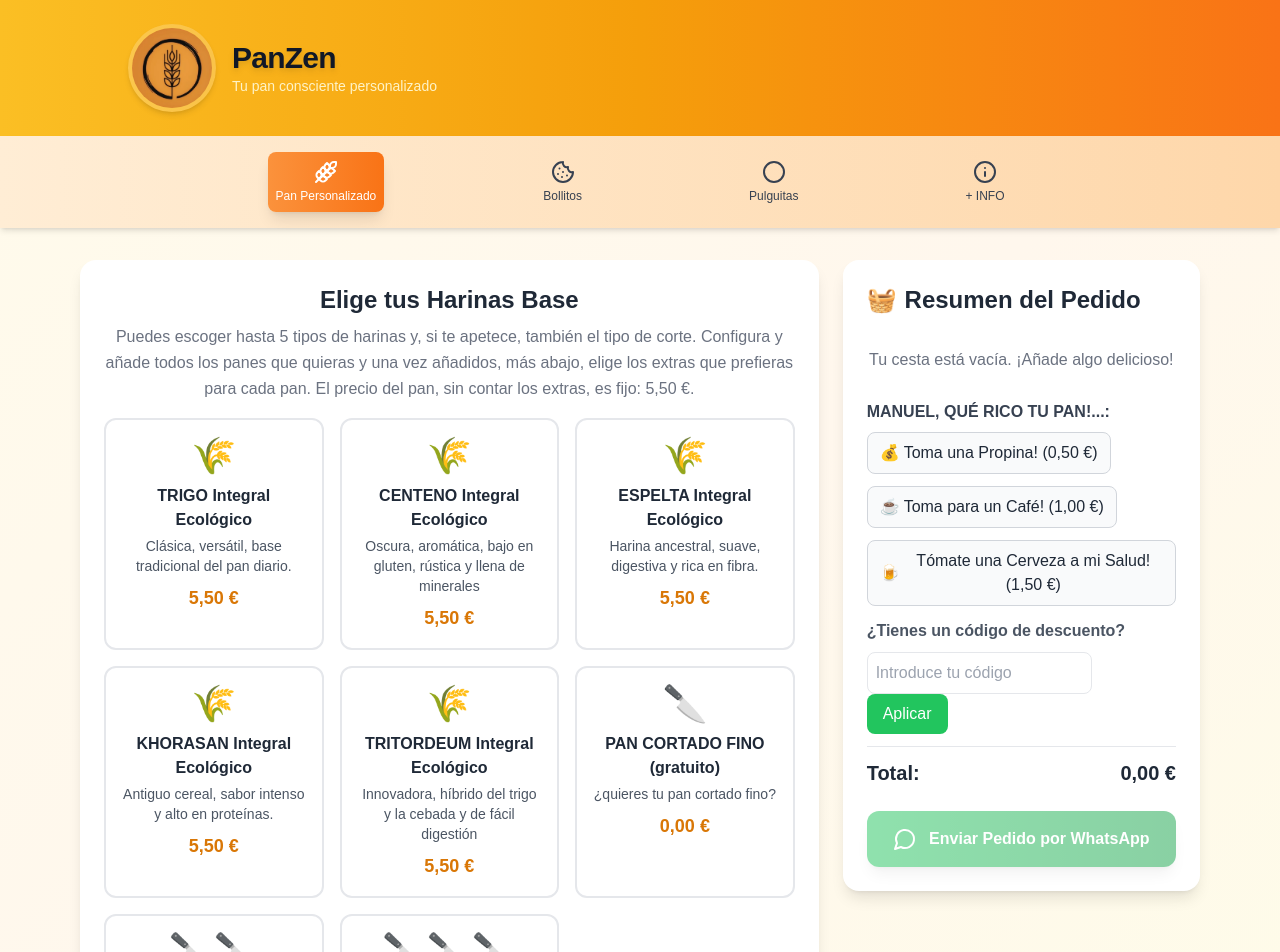
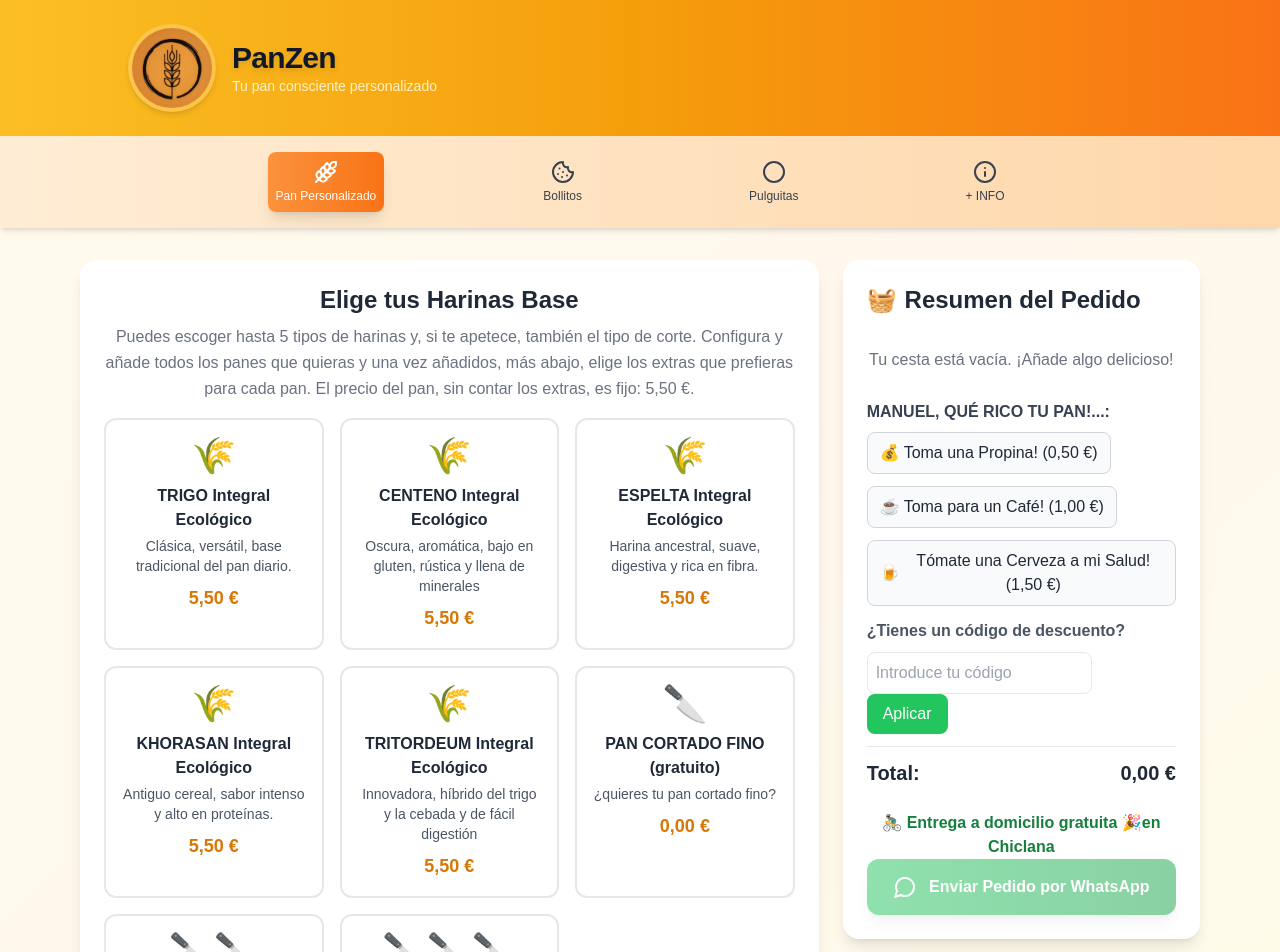
Before and after one commit to ruiznietocom-web/panes4, a React (Create React App) app: page / in a window 1280 px wide. Shown: the top 952 px of the page. Built offline with nearby package versions, Linux system fonts and the light colour scheme.

Commit message:
Update OrderSummary.js

```diff
--- a/src/components/OrderSummary.js
+++ b/src/components/OrderSummary.js
@@ -406,7 +406,10 @@ if (appliedDiscount) {
           <span>{formatPrice(total)}</span>
         </div>
       </div>
-
+{/* ENTREGA GRATUITA */}
+<div className="mt-2 text-center text-green-700 font-semibold">
+  🚴‍♂️ Entrega a domicilio gratuita 🎉en <span className="font-bold">Chiclana</span>
+</div>
       {/* BOTÓN WHATSAPP */}
       <motion.button
         onClick={handleSendWhatsApp}
```
